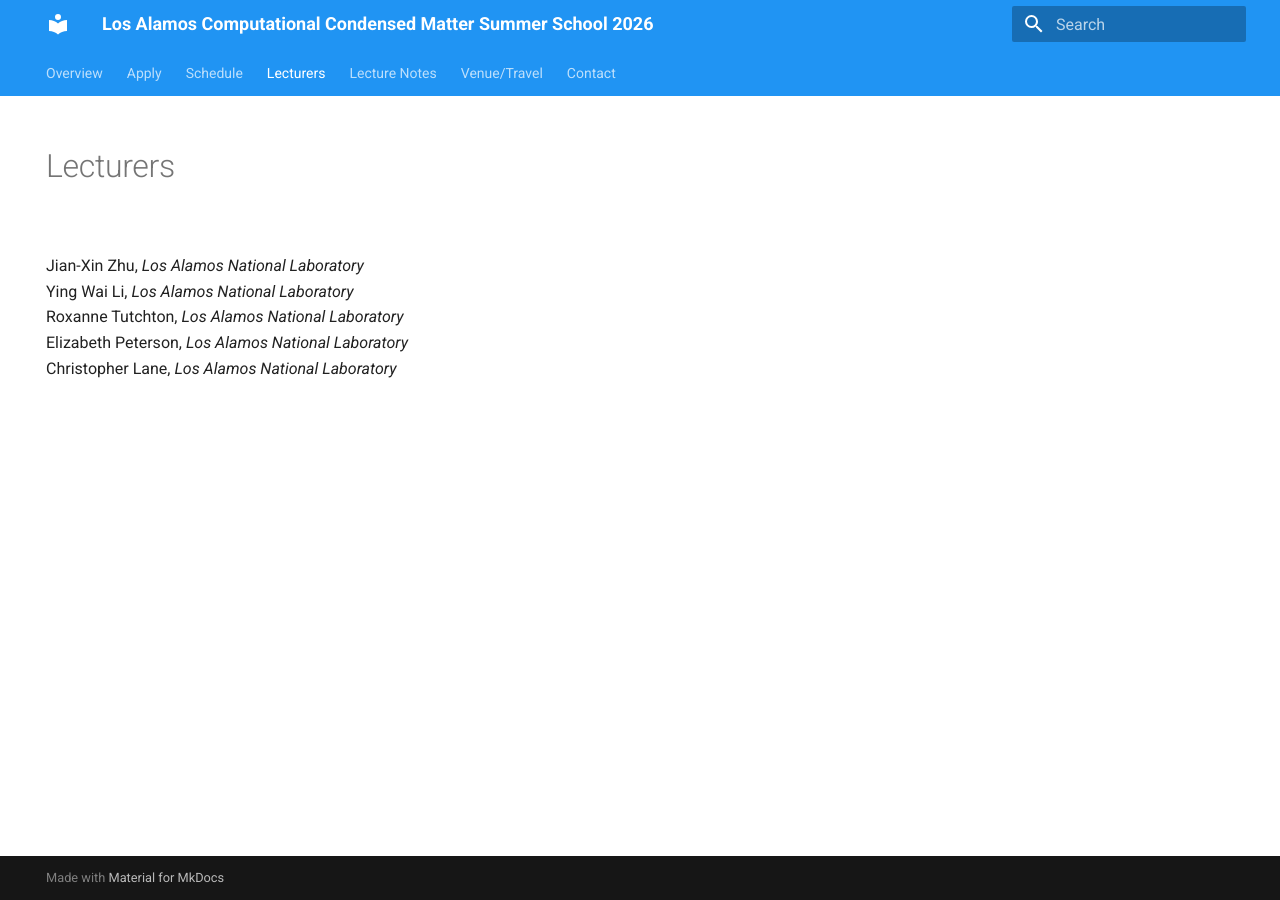
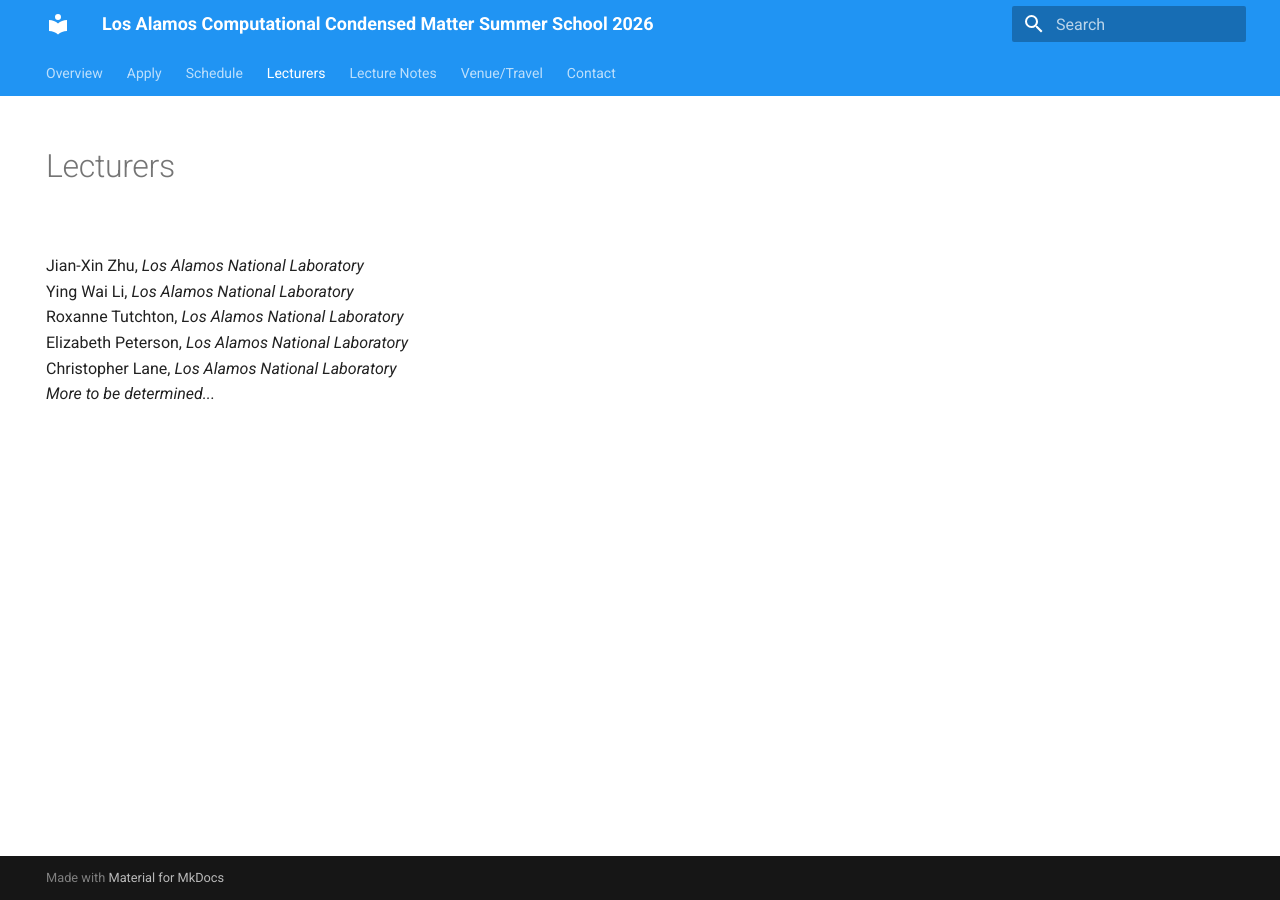
Before and after one commit to LACCMSS/2026, an MkDocs documentation site: the page built from docs/lecturers.md, in a window 1280 px wide. Built offline with MkDocs 1.6.1 and Material for MkDocs 9.7.7, drawn with Linux system fonts in a browser that asks for light colours.

Commit message:
Update lecturers.md

```diff
--- a/docs/lecturers.md
+++ b/docs/lecturers.md
@@ -9,4 +9,5 @@ title: Lecturers
 <br>Roxanne Tutchton, <i>Los Alamos National Laboratory</i>
 <br>Elizabeth Peterson, <i>Los Alamos National Laboratory</i>
 <br>Christopher Lane, <i>Los Alamos National Laboratory</i>
+<br><i>More to be determined...</i>
 <br>
```
